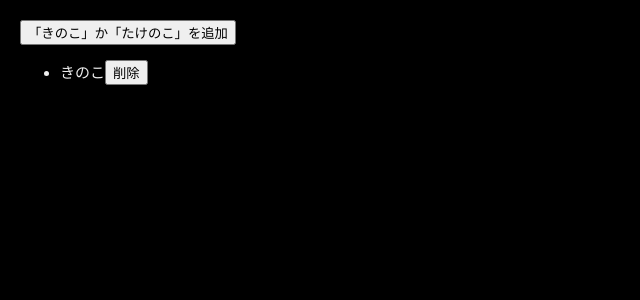
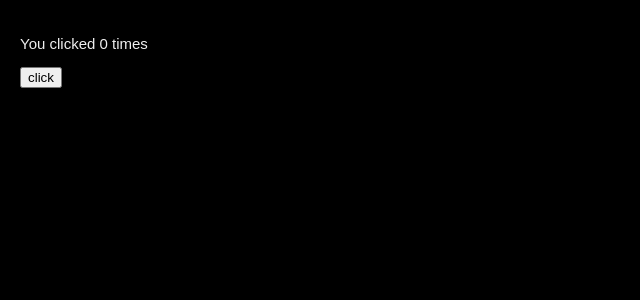
Before and after one commit to elder-flower/react-redux-test, a React (Create React App) app: page / in a window 1280 px wide. Shown: the top 300 px of the page, without its empty margins (0-640 px from the left). Built offline with nearby package versions, Linux system fonts and the light colour scheme.

Commit message:
01-useEffect でコンポーネントがレンダーされる度に副作用を実行させる

```diff
--- a/src/App.js
+++ b/src/App.js
@@ -1,39 +1,24 @@
-import React, { useState } from "react";
+import React, { useState, useEffect } from "react";
 import './index.css';
 
 export default function App() {
-  const [items, setItems] = useState([{ name: "きのこ" }]);
+  const [count, setCount] = useState(0);
 
-  const addItem = () => {
-    const newItem = {
-      name: Math.random() > 0.5 ? "きのこ" : "たけのこ"
-    };
-    // 以下のように state を更新してしまうと、React は state が
-    // 更新されていないと判定するのでコンポーネントが再レンダーされない。
-    items.push(newItem);
-    setItems(items);
-  };
-
-  // 引数 index は削除したい要素のインデックス
-  const deleteItem = (index) => {
-    // 以下のように state を更新してしまうと、React は state が
-    // 更新されていないと判定するのでコンポーネントが再レンダーされない。
-    items.splice(index, 1);
-    //console.log( items );
-    setItems(items);
-  };
+  // <p id="effectHook"></p> から取得したテキストをコンソールに出力する副作用。
+  // 今回の場合、App コンポーネントが再レンダーされる度に実行される。
+  // 副作用はコンポーネントのレンダー後に実行されるため、App コンポーネントの
+  // レンダーで生成された <p id="effectHook"></p> も操作できる。
+  // コンポーネントは state が更新される度にレンダーされるため、App コンポーネントは
+  // count が更新される度に再レンダーされる。そのため、ボタンをクリックする度に
+  // App コンポーネントは再レンダーされ、この副作用も実行される。
+  useEffect(() => {
+    console.log(document.getElementById("effectHook").innerText);
+  });
 
   return (
-    <>
-      <button onClick={addItem}>「きのこ」か「たけのこ」を追加</button>
-      <ul>
-        {items.map((item, index) => (
-          <li key={index}>
-            {item.name}
-            <button onClick={() => deleteItem(index)}>削除</button>
-          </li>
-        ))}
-      </ul>
-    </>
+    <div>
+      <p id="effectHook">You clicked {count} times</p>
+      <button onClick={() => setCount(count + 1)}>click</button>
+    </div>
   );
 }
```
